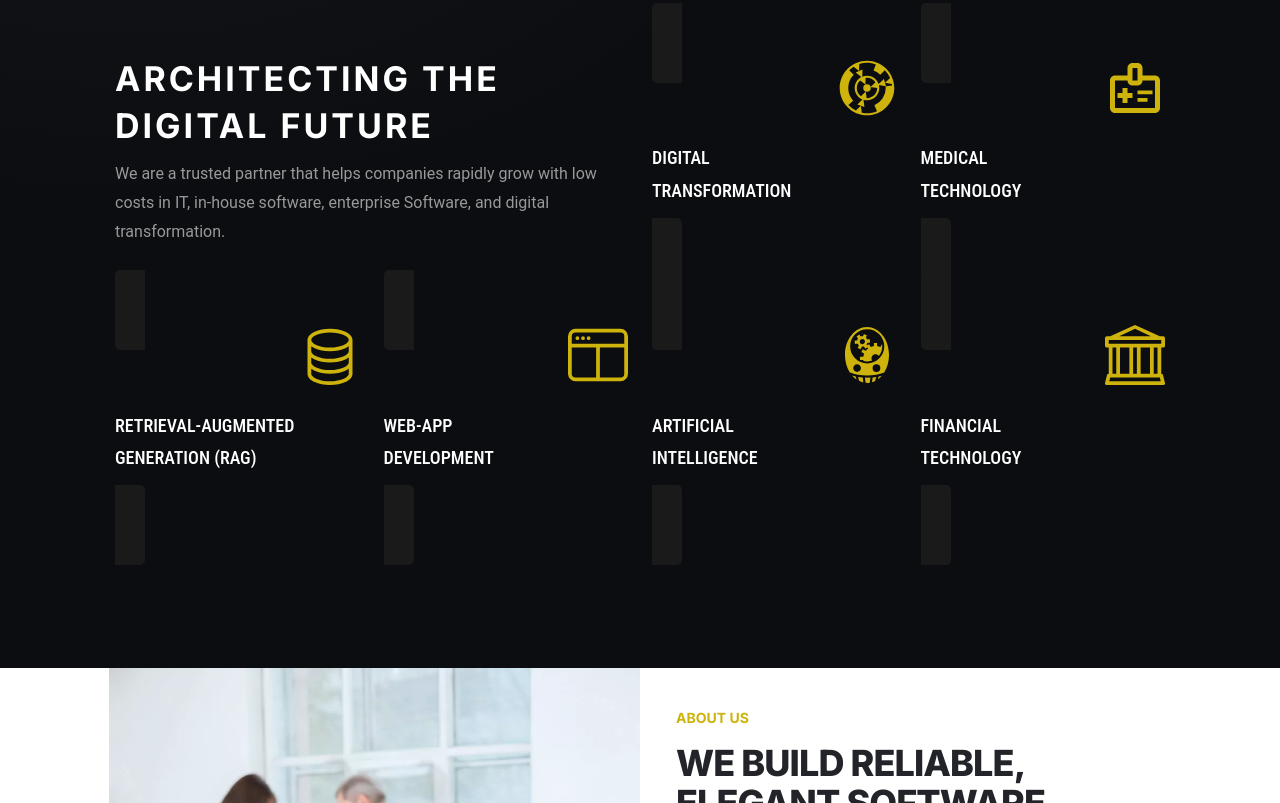
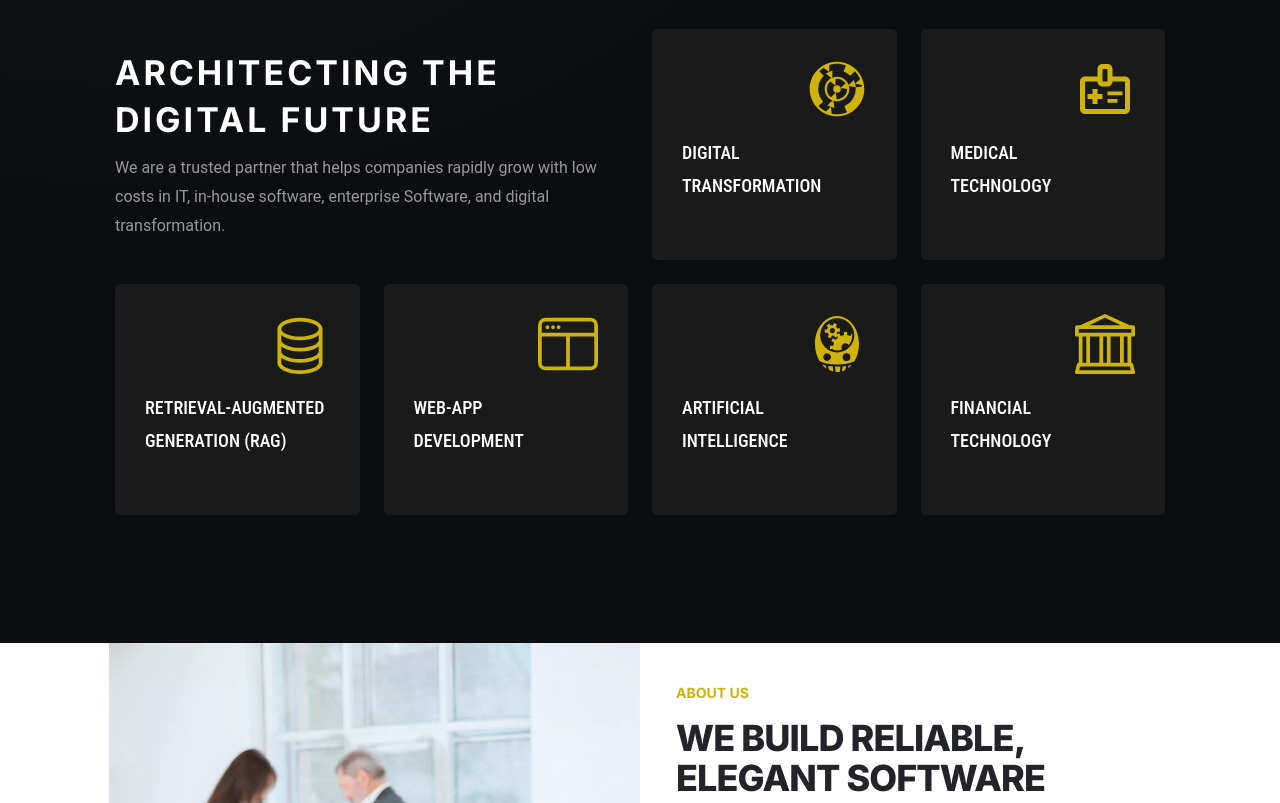
Before and after one commit to codezxvn/intro-page, a Next.js app: page / in a window 1280 px wide. Shown: the part 931-1734 px from the top of the page. Built offline with nearby package versions, Linux system fonts and the light colour scheme.

Commit message:
update uui

```diff
--- a/src/components/molecures/card.tsx
+++ b/src/components/molecures/card.tsx
@@ -17,8 +17,8 @@ export default function CardMolicule({ title, iconAPI, url }: CardProps) {
   };
 
   return (
-    <div className={styles.fadeInFromBottom}>
-      <a href={url || "#"} className={`group ${styles.media}`}>
+    <div className={`${styles.fadeInFromBottom} h-full`}>
+      <a href={url || "#"} className={`block group h-full ${styles.media}`}>
         <div className={styles.iconContent}>
           <Icon
             className={`leading-6 relative text-6xl text-neutral ${styles["icon"]}`}
--- a/src/components/molecures/styles/ProductCard.module.css
+++ b/src/components/molecures/styles/ProductCard.module.css
@@ -4,7 +4,6 @@
     padding: 30px;
     background: #1a1a1a;
     border-radius: 5px;
-    margin-bottom: 30px;
     position: relative;
     box-shadow: 0px 2px 25px -16px rgba(0, 0, 0, 0.26);
 }
--- a/src/components/organisms/solution-content.tsx
+++ b/src/components/organisms/solution-content.tsx
@@ -60,7 +60,7 @@ export default function SolutionOrganisms() {
               </p>
             </div>
             {solutionIcons.map((item) => (
-              <div key={item.title} className={`w-full`}>
+              <div key={item.title} className={`w-full h-full`}>
                 <CardMolicule {...item} />
               </div>
             ))}
```
